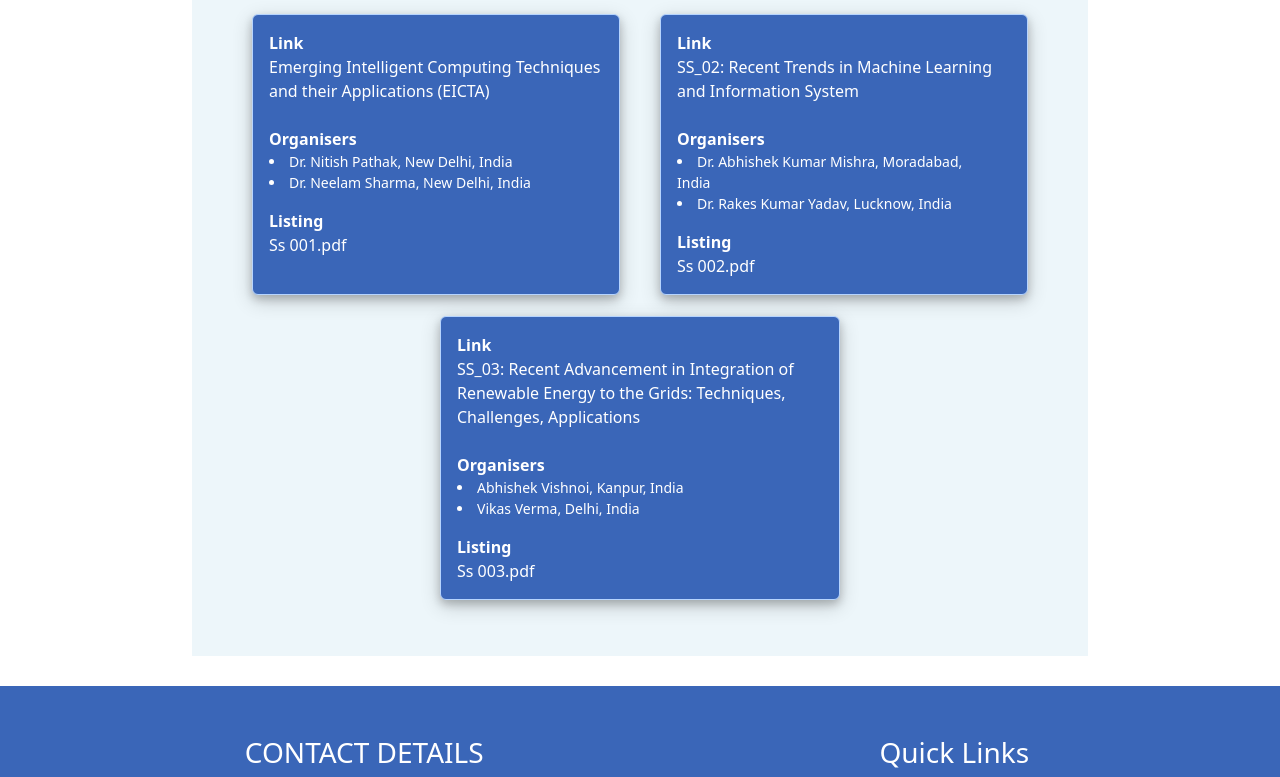
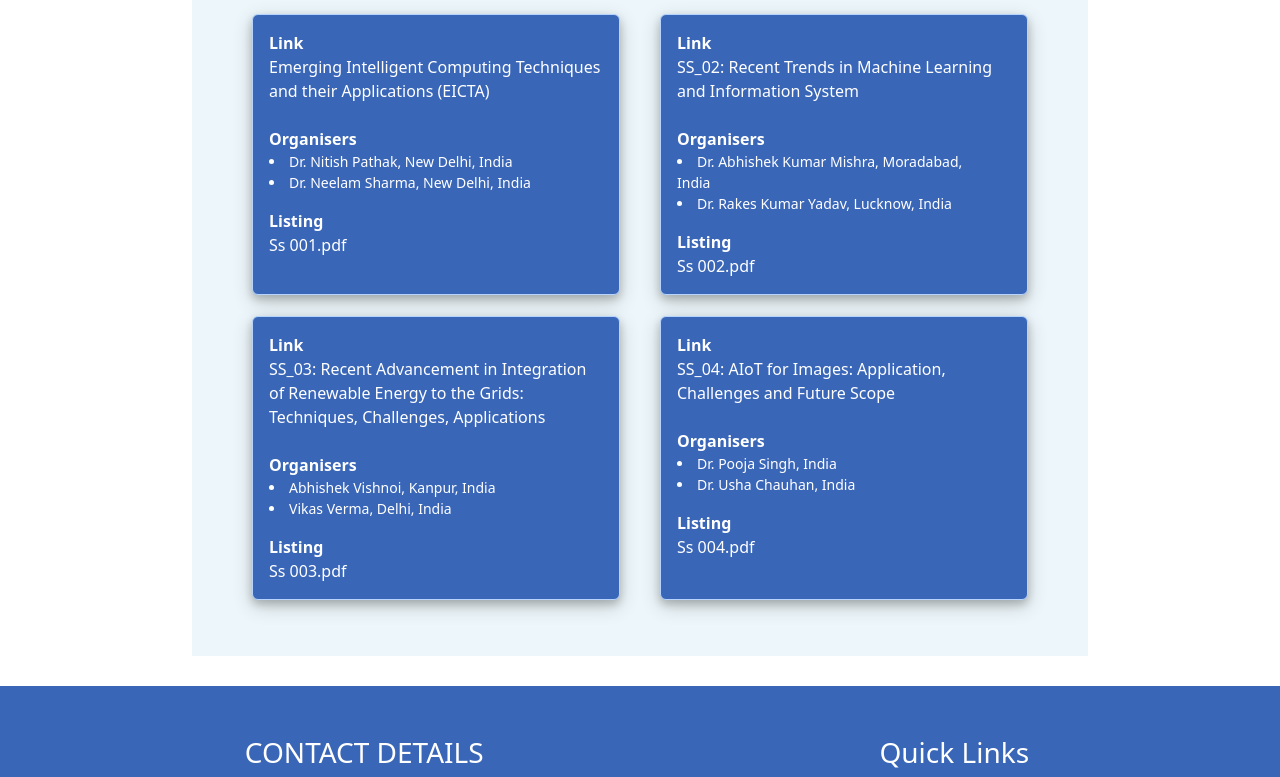
Before and after one commit to bhavyak13/icicc-conf, a React (Create React App) app: page /specialsessions in a window 1280 px wide. Shown: the part 408-1185 px from the top of the page. Built offline with nearby package versions, Linux system fonts and the light colour scheme.

Commit message:
spsessions updated

```diff
--- a/src/SpecialSessions/spsessions.js
+++ b/src/SpecialSessions/spsessions.js
@@ -31,6 +31,13 @@ const spdata = [
                    "Vikas Verma, Delhi, India"],
       spname: "Ss 003.pdf",
   },
+  {
+    anchor: require("./SS-004.pdf"),
+    title: "SS_04: AIoT for Images: Application, Challenges and Future Scope",
+    organisers: ["Dr. Pooja Singh, India",
+                 "Dr. Usha Chauhan, India"],
+    spname: "Ss 004.pdf",
+}
 
 ];
 
```
Also changed, not shown: 11 other files (tests, documents, lock files or other folders).
